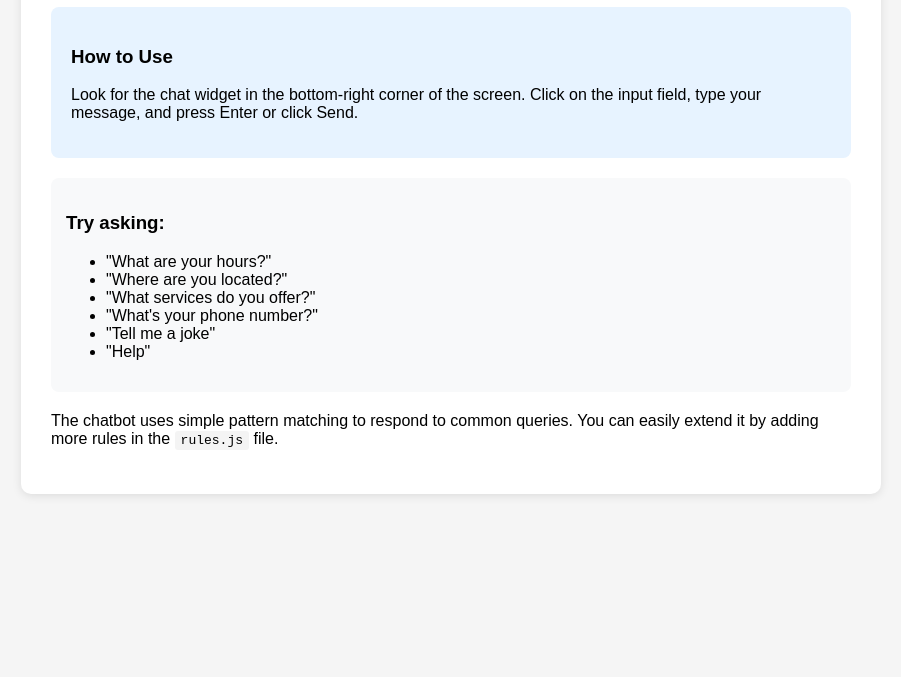
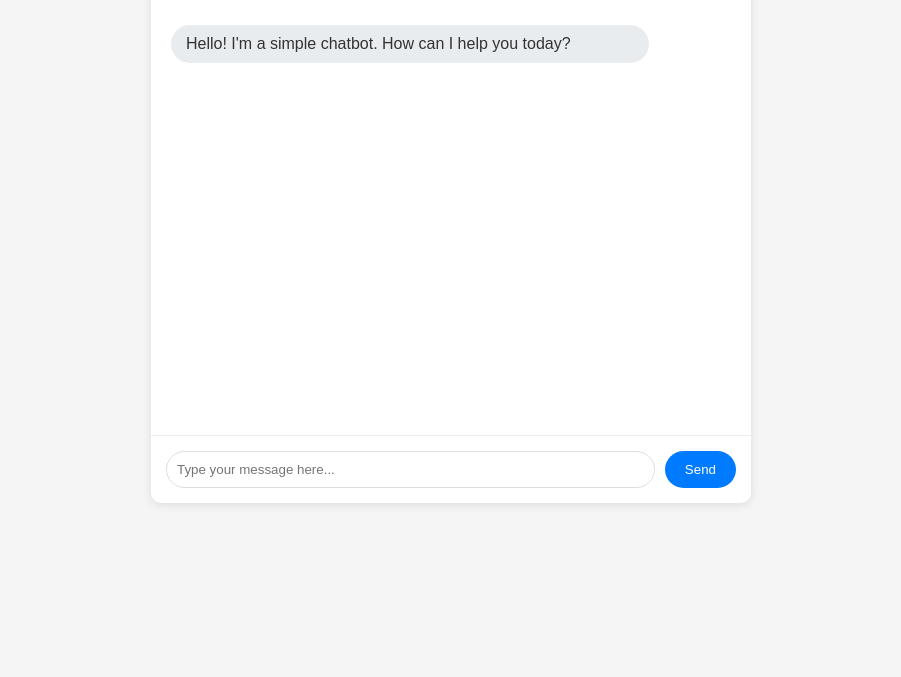
Before and after one commit to angadarahta/basic_chat_bot, a plain HTML site: page index.html in a window 1280 px wide. Shown: the part 123-800 px from the top of the page, without its empty margins (189-1090 px from the left). Drawn offline with Linux system fonts and the light colour scheme.

Commit message:
adding index.html

```diff
--- a/index.html
+++ b/index.html
@@ -3,87 +3,100 @@
 <head>
     <meta charset="UTF-8">
     <meta name="viewport" content="width=device-width, initial-scale=1.0">
-    <title>Simple Rule-Based Chatbot</title>
+    <title>Simple Chatbot</title>
     <style>
         body {
             font-family: Arial, sans-serif;
-            margin: 0;
+            max-width: 600px;
+            margin: 0 auto;
             padding: 20px;
-            background: #f5f5f5;
+            background-color: #f5f5f5;
         }
-        .container {
-            max-width: 800px;
-            margin: 0 auto;
+
+        .chat-container {
             background: white;
-            padding: 30px;
             border-radius: 10px;
             box-shadow: 0 2px 10px rgba(0,0,0,0.1);
+            overflow: hidden;
         }
-        h1 {
-            color: #333;
+
+        .chat-header {
+            background: #007bff;
+            color: white;
+            padding: 15px;
             text-align: center;
         }
-        .instructions {
-            background: #e7f3ff;
+
+        .chat-area {
+            height: 400px;
+            overflow-y: auto;
             padding: 20px;
-            border-radius: 8px;
-            margin: 20px 0;
+            border-bottom: 1px solid #eee;
         }
-        .try-these {
-            background: #f8f9fa;
+
+        .message {
+            margin: 10px 0;
+            padding: 10px 15px;
+            border-radius: 20px;
+            max-width: 80%;
+        }
+
+        .user-message {
+            background: #007bff;
+            color: white;
+            margin-left: auto;
+        }
+
+        .bot-message {
+            background: #e9ecef;
+            color: #333;
+            margin-right: auto;
+        }
+
+        .input-area {
+            display: flex;
             padding: 15px;
-            border-radius: 8px;
-            margin: 20px 0;
         }
-        code {
-            background: #f4f4f4;
-            padding: 2px 6px;
-            border-radius: 3px;
-            font-family: monospace;
+
+        #userInput {
+            flex: 1;
+            padding: 10px;
+            border: 1px solid #ddd;
+            border-radius: 20px;
+            margin-right: 10px;
+        }
+
+        #sendButton {
+            background: #007bff;
+            color: white;
+            border: none;
+            padding: 10px 20px;
+            border-radius: 20px;
+            cursor: pointer;
+        }
+
+        #sendButton:hover {
+            background: #0056b3;
         }
     </style>
 </head>
 <body>
-    <div class="container">
-        <h1>Simple Rule-Based Chatbot Demo</h1>
-
-        <div class="instructions">
-            <h3>How to Use</h3>
-            <p>Look for the chat widget in the bottom-right corner of the screen. Click on the input field, type your message, and press Enter or click Send.</p>
+    <div class="chat-container">
+        <div class="chat-header">
+            <h2>Simple Chatbot</h2>
         </div>
-
-        <div class="try-these">
-            <h3>Try asking:</h3>
-            <ul>
-                <li>"What are your hours?"</li>
-                <li>"Where are you located?"</li>
-                <li>"What services do you offer?"</li>
-                <li>"What's your phone number?"</li>
-                <li>"Tell me a joke"</li>
-                <li>"Help"</li>
-            </ul>
+        <div id="chatArea" class="chat-area">
+            <div class="message bot-message">
+                Hello! I'm a simple chatbot. How can I help you today?
+            </div>
         </div>
-
-        <p>The chatbot uses simple pattern matching to respond to common queries. You can easily extend it by adding more rules in the <code>rules.js</code> file.</p>
+        <div class="input-area">
+            <input type="text" id="userInput" placeholder="Type your message here..." autocomplete="off">
+            <button id="sendButton">Send</button>
+        </div>
     </div>
 
-    <!-- Load chatbot scripts -->
     <script src="chatbot.js"></script>
-    <script src="rules.js"></script>
-    <script src="ui.js"></script>
-
-    <script>
-        // Initialize the chatbot when page loads
-        document.addEventListener('DOMContentLoaded', function() {
-            // Create chatbot instance
-            const chatbot = new SimpleChatbot().initialize();
-
-            // Add custom rules
-            initializeChatbotRules(chatbot);
-
-            // Initialize UI
-            new ChatbotUI(chatbot);
-        });
-    </script>
+    <script src="app.js"></script>
 </body>
 </html>
```
